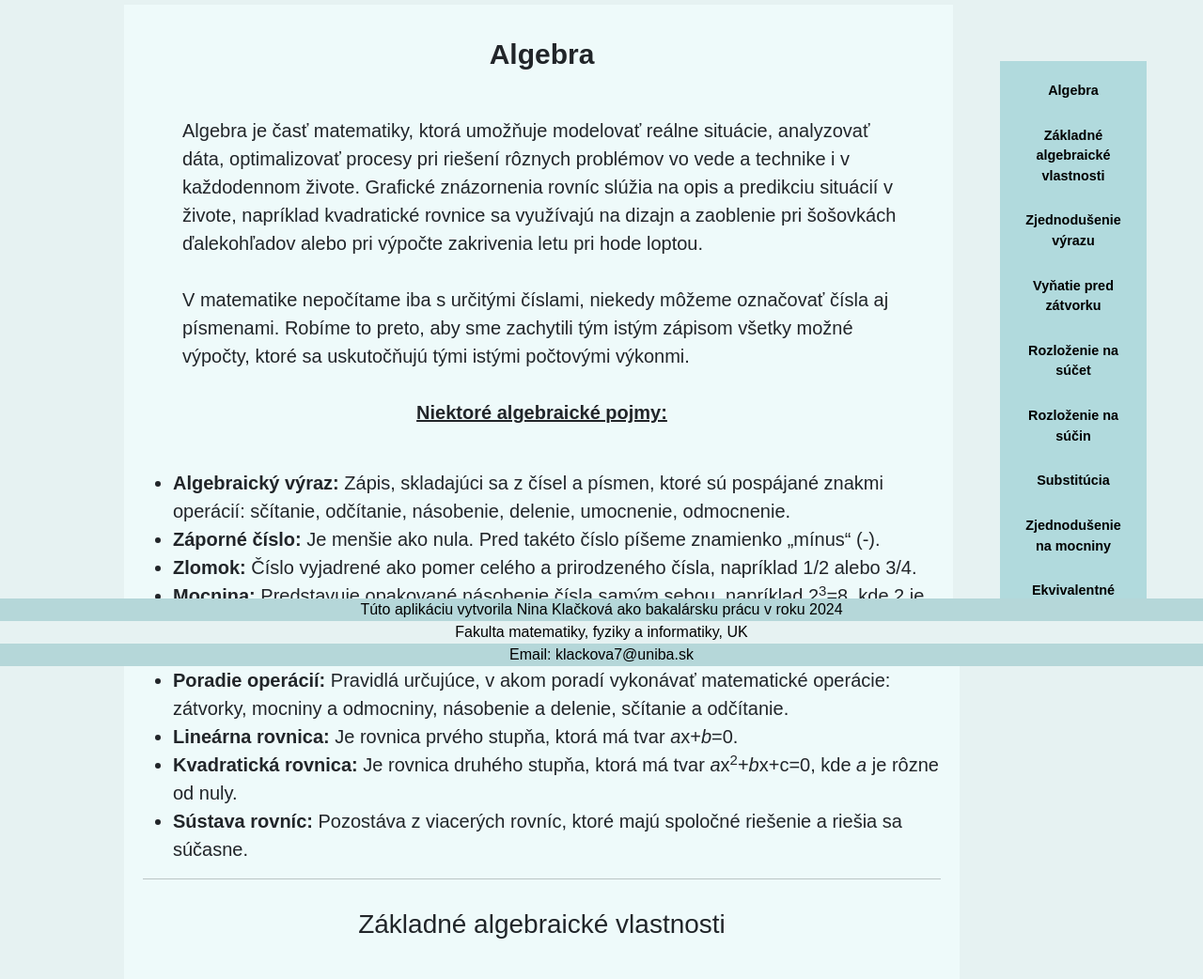
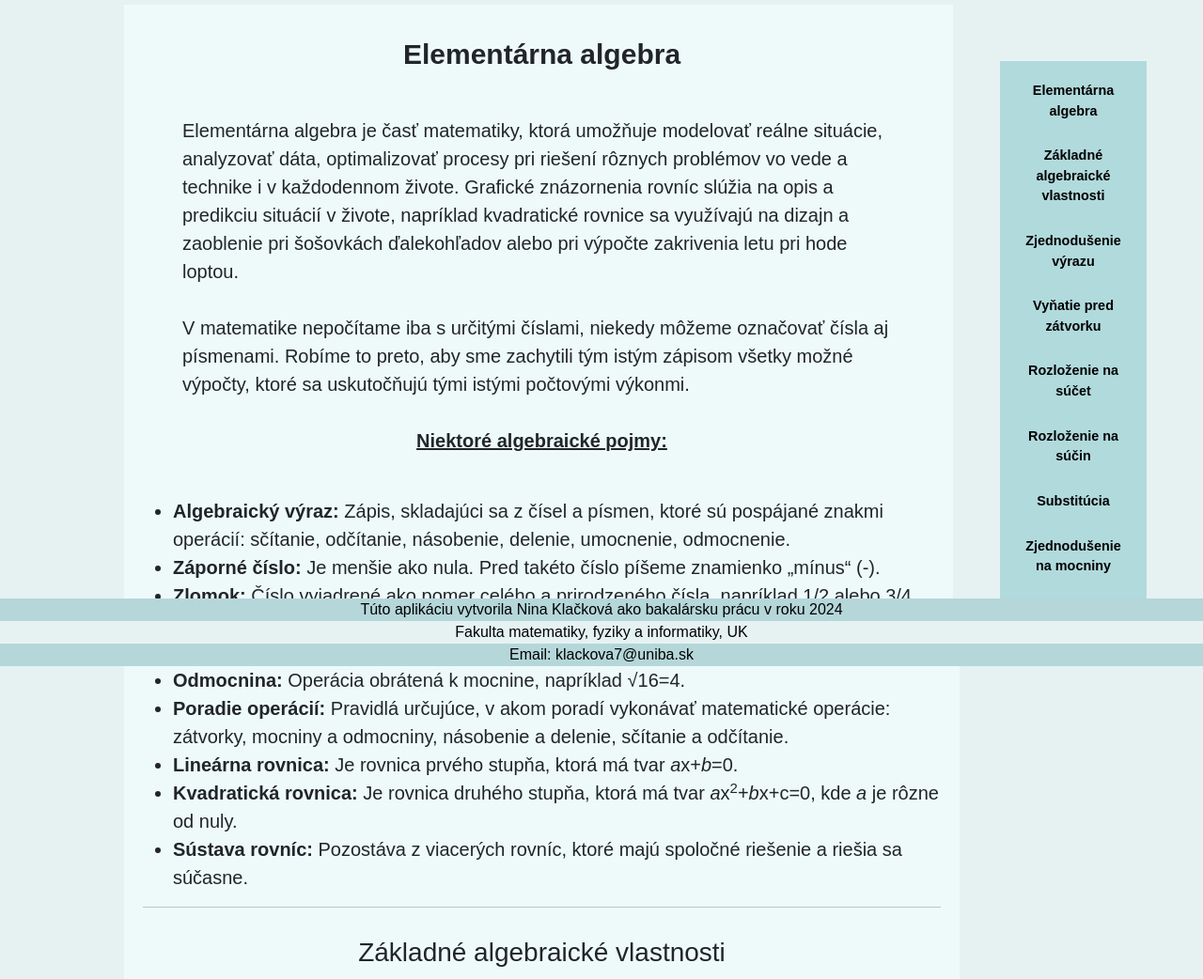
Before and after one commit to ninaklackova/nova_stranka, a Flask app: page /teoria.html in a window 1280 px wide. Shown: the part 91-1133 px from the top of the page at 94% size. Run offline with Flask 3, Linux system fonts and the light colour scheme.

Commit message:
modified:   templates/teoria.html

```diff
--- a/templates/teoria.html
+++ b/templates/teoria.html
@@ -41,10 +41,10 @@
     <main>
       <div class="unique-container">
         <div class="unique-content">
-          <div class="row" id="algebra"><h2><b>Algebra</b></h2></div>
+          <div class="row" id="algebra"><h2><b>Elementárna algebra</b></h2></div>
           <div class="row">
             <div class="col">
-                Algebra je časť matematiky, ktorá umožňuje modelovať reálne situácie, analyzovať dáta, optimalizovať
+                Elementárna algebra je časť matematiky, ktorá umožňuje modelovať reálne situácie, analyzovať dáta, optimalizovať
                 procesy pri riešení rôznych problémov vo vede a technike i v každodennom živote. Grafické znázornenia rovníc slúžia na opis a predikciu situácií v živote, napríklad kvadratické rovnice sa využívajú na dizajn a zaoblenie pri šošovkách ďalekohľadov alebo pri výpočte zakrivenia letu pri hode loptou.
                 <br><br>V matematike nepočítame iba s určitými číslami, niekedy môžeme označovať čísla aj písmenami. Robíme
                 to preto, aby sme zachytili tým istým zápisom všetky možné výpočty, ktoré sa uskutočňujú tými istými
@@ -181,7 +181,7 @@
             <div class="col">Úprava, pri ktorej každý člen rovnice je delený tým istým
               nenulovým číslom. Tento proces nezmení riešenie rovnice, ale môže zjednodušiť jej výpočet.
                 <br> Majme rovnicu: 70x<sup>2</sup> + 21x - 14 = 0. Po vydelení rovnice číslom 7 dostaneme:
-                 <p style="text-align: center;"><b>10x<sup>2</sup> + 7x - 2 = 0.</b></p>
+                 <p style="text-align: center;"><b>10x<sup>2</sup> + 3x - 2 = 0.</b></p>
             </div>
           </div>
           <hr>
@@ -212,7 +212,7 @@
             <br><br><br><br>
           <nav class="navbar" id="side_nav">
             <ul class="navbar-nav">
-              <li class="nav-item"><a class="nav-link" href="#">Algebra</a></li>
+              <li class="nav-item"><a class="nav-link" href="#">Elementárna algebra</a></li>
               <li class="nav-item"><a class="nav-link" href="#realne_cisla">Základné algebraické vlastnosti</a></li>
               <li class="nav-item"><a class="nav-link" href="#zjednodusenie">Zjednodušenie výrazu</a></li>
               <li class="nav-item"><a class="nav-link" href="#vynatie">Vyňatie pred zátvorku</a></li>
```
